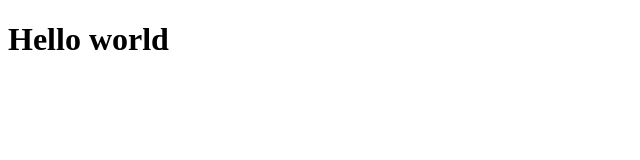
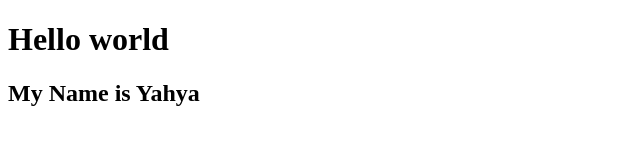
Before and after one commit to yahya-Boussakla/learn-github, a plain HTML site: page index.html in a window 1280 px wide. Shown: the whole page, without its empty margins (0-640 px from the left). Drawn offline with Linux system fonts and the light colour scheme.

Commit message:
salit h2

```diff
--- a/index.html
+++ b/index.html
@@ -7,5 +7,6 @@
 </head>
 <body>
     <h1>Hello world</h1>
+    <h2>My Name is Yahya</h2>
 </body>
 </html>
```
